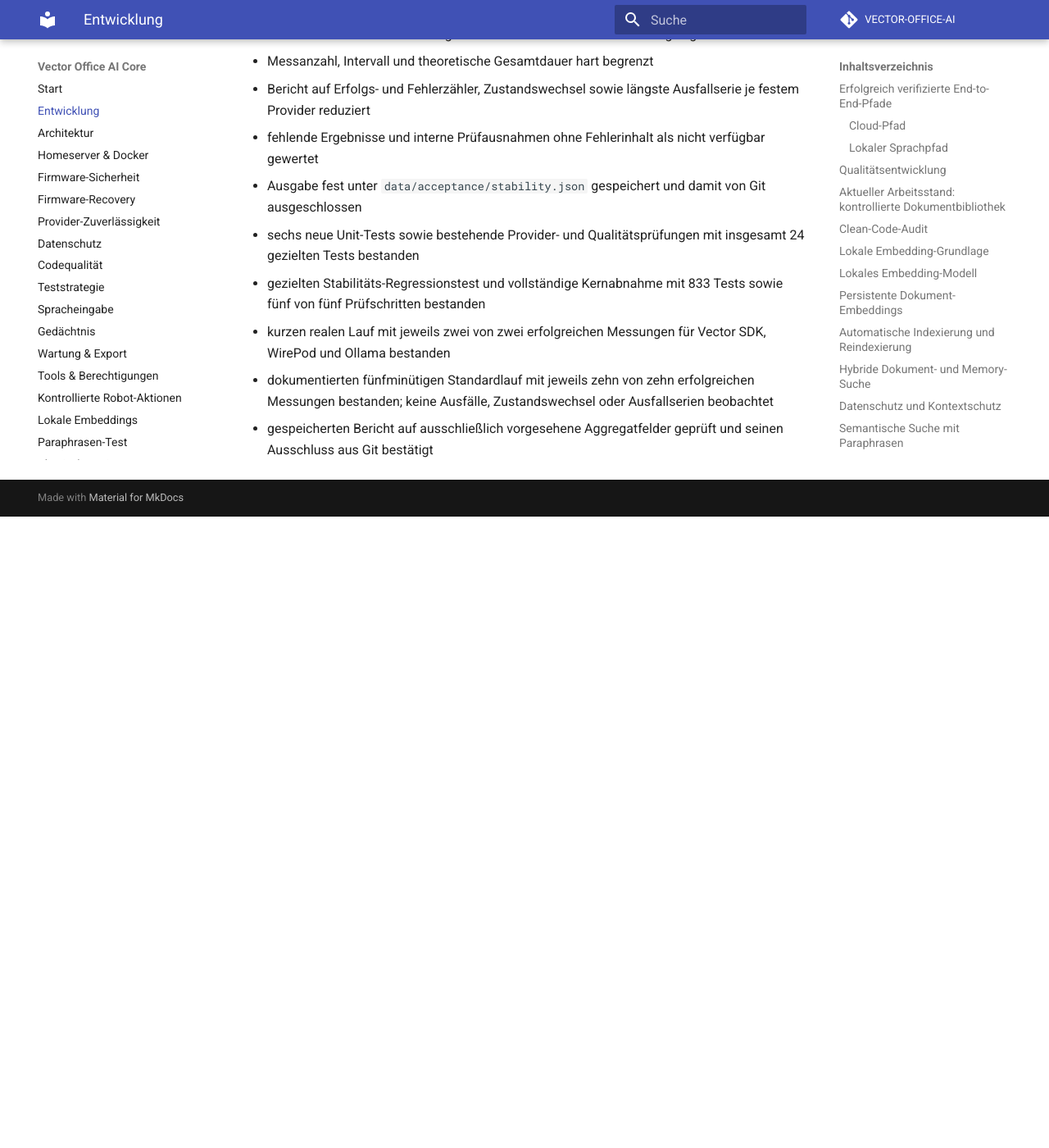
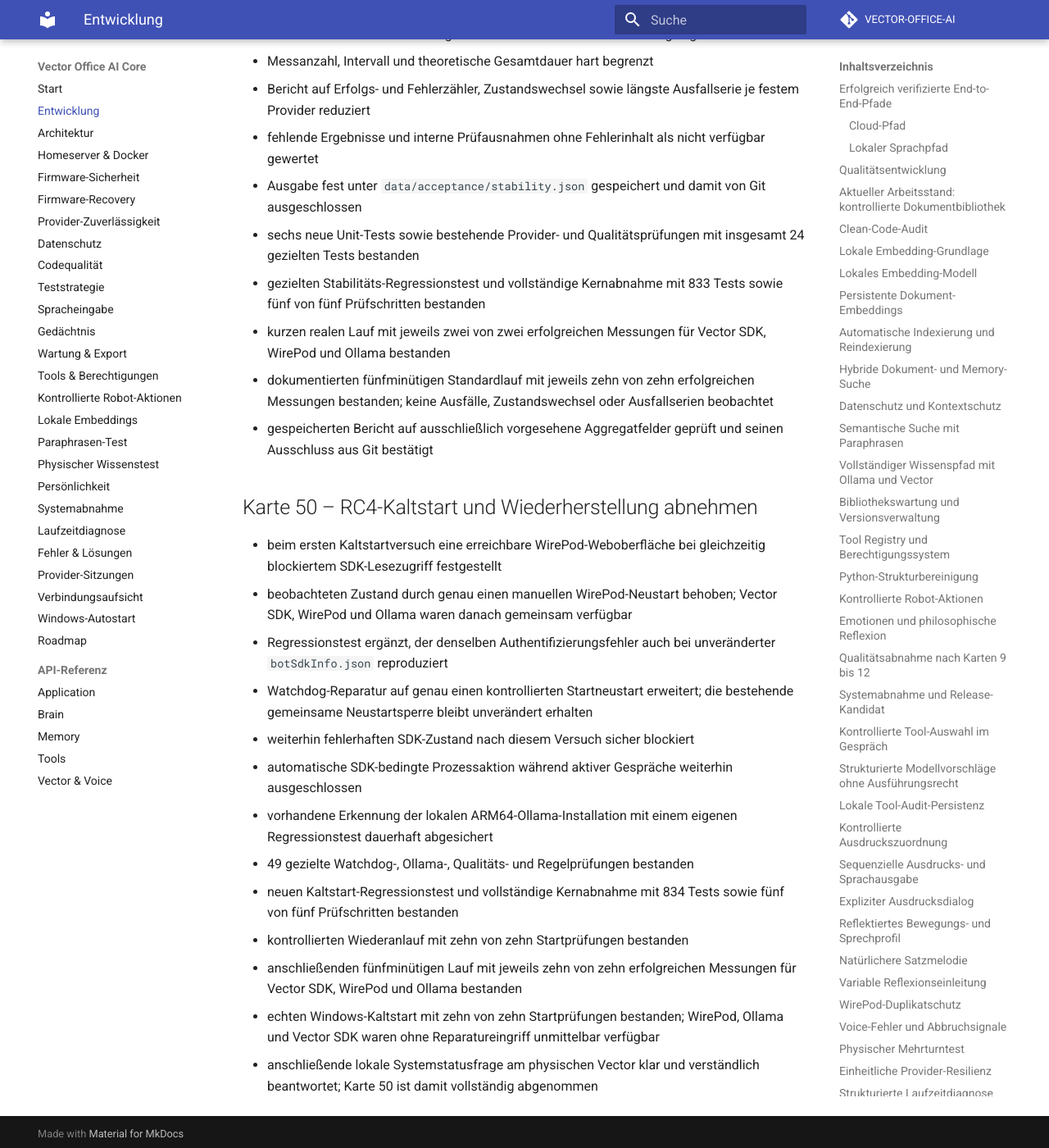
Before and after one commit to andrewojak1618-debug/VECTOR-OFFICE-AI, an MkDocs documentation site: the page built from docs/progress.md, in a window 1280 px wide and 1400 px high, scrolled down 41514 px. Shown: the whole window at 82% size. Built offline with MkDocs 1.6.1 and Material for MkDocs 9.7.7, drawn with Linux system fonts in a browser that asks for light colours; comment, search, counter and statistics services are not loaded; before the commit the page ends 42144 px from its top, so only the background shows below that.

Commit message:
release: prepare v0.2.0-rc.4

```diff
--- a/docs/progress.md
+++ b/docs/progress.md
@@ -1337,3 +1337,29 @@
   Ausfallserien beobachtet
 - gespeicherten Bericht auf ausschließlich vorgesehene Aggregatfelder geprüft
   und seinen Ausschluss aus Git bestätigt
+
+## Karte 50 – RC4-Kaltstart und Wiederherstellung abnehmen
+
+- beim ersten Kaltstartversuch eine erreichbare WirePod-Weboberfläche bei
+  gleichzeitig blockiertem SDK-Lesezugriff festgestellt
+- beobachteten Zustand durch genau einen manuellen WirePod-Neustart behoben;
+  Vector SDK, WirePod und Ollama waren danach gemeinsam verfügbar
+- Regressionstest ergänzt, der denselben Authentifizierungsfehler auch bei
+  unveränderter `botSdkInfo.json` reproduziert
+- Watchdog-Reparatur auf genau einen kontrollierten Startneustart erweitert;
+  die bestehende gemeinsame Neustartsperre bleibt unverändert erhalten
+- weiterhin fehlerhaften SDK-Zustand nach diesem Versuch sicher blockiert
+- automatische SDK-bedingte Prozessaktion während aktiver Gespräche weiterhin
+  ausgeschlossen
+- vorhandene Erkennung der lokalen ARM64-Ollama-Installation mit einem eigenen
+  Regressionstest dauerhaft abgesichert
+- 49 gezielte Watchdog-, Ollama-, Qualitäts- und Regelprüfungen bestanden
+- neuen Kaltstart-Regressionstest und vollständige Kernabnahme mit 834 Tests
+  sowie fünf von fünf Prüfschritten bestanden
+- kontrollierten Wiederanlauf mit zehn von zehn Startprüfungen bestanden
+- anschließenden fünfminütigen Lauf mit jeweils zehn von zehn erfolgreichen
+  Messungen für Vector SDK, WirePod und Ollama bestanden
+- echten Windows-Kaltstart mit zehn von zehn Startprüfungen bestanden; WirePod,
+  Ollama und Vector SDK waren ohne Reparatureingriff unmittelbar verfügbar
+- anschließende lokale Systemstatusfrage am physischen Vector klar und
+  verständlich beantwortet; Karte 50 ist damit vollständig abgenommen
--- a/docs/release-acceptance.md
+++ b/docs/release-acceptance.md
@@ -128,3 +128,20 @@
 verstanden. Damit sind die technischen und subjektiven RC3-Kriterien erfüllt
 und der gemeinsame Release-Stand für Commit und annotierten Tag
 `v0.2.0-rc.3` freigegeben.
+
+## Ergebnis des vierten Release-Kandidaten
+
+Am 7. September 2026 bestand der vorbereitete RC4-Stand den gezielten
+Kaltstart-Regressionstest und den vollständigen automatischen Kern mit 5/5
+Prüfungen und 834 automatisierten Tests. Der begrenzte lokale Stabilitätslauf
+erreichte für Vector SDK, WirePod und Ollama jeweils zehn von zehn erfolgreiche
+Messungen ohne Ausfall oder Zustandswechsel.
+
+Ein zunächst blockierter WirePod-SDK-Zugriff ließ sich durch genau einen
+kontrollierten Neustart wiederherstellen und wurde anschließend als dauerhafte,
+einmalig begrenzte Startreparatur abgesichert. Der folgende echte
+Windows-Kaltstart bestand zehn von zehn Prüfungen ohne notwendigen
+Reparatureingriff. Watchdog, Anwendung und WirePod liefen jeweils genau einmal;
+Vector SDK, WirePod und Ollama waren verfügbar. Der Nutzer bestätigte die
+anschließende Systemstatusantwort als klar und verständlich. Damit ist Karte 50
+abgenommen und `0.2.0-rc.4` für Release-Commit und annotierten Tag freigegeben.
--- a/docs/roadmap.md
+++ b/docs/roadmap.md
@@ -1,6 +1,18 @@
 # Roadmap
 
-## Aktueller Stand – RC2 abgeschlossen
+## Aktueller Stand – RC4 abgenommen
+
+- ✅ begrenzte WirePod-Einzelinstanzkorrektur beim Start geprüft
+- ✅ Vector-SDK-Verlust bei der Audioausgabe passiv abgesichert
+- ✅ fünfminütigen inhaltsfreien Stabilitätslauf ohne Ausfall bestanden
+- ✅ blockierte WirePod-SDK-Kaltstarts durch höchstens einen Neustart gehärtet
+- ✅ ARM64-Ollama-Installation dauerhaft durch einen Regressionstest abgedeckt
+- ✅ vollständige RC4-Kernabnahme mit 834 Tests und 5/5 Prüfschritten bestanden
+- ✅ Windows-Kaltstart mit 10/10 Prüfungen technisch bestanden
+- ✅ lokale Systemstatusfrage nach dem Kaltstart klar und verständlich beantwortet
+- ✅ RC4-Release-Commit und annotierten Tag `v0.2.0-rc.4` setzen
+
+## Historischer Stand – RC2 abgeschlossen
 
 - ✅ historischen Tag `v0.2.0-rc.1` unverändert erhalten
 - ✅ alle vorgesehenen Änderungen seit `v0.2.0-rc.1` integriert
@@ -38,7 +50,7 @@
   automatische Prozessbeendigung sicher behandeln
 - ✅ Karte 49: wiederholbaren lokalen Langzeitlauf mit inhaltsfreien
   Stabilitätskennzahlen ergänzen und im fünfminütigen Standardlauf abnehmen
-- ⏳ Karte 50: RC4-Kaltstart, Wiederherstellung und Langzeitbetrieb vollständig
+- ✅ Karte 50: RC4-Kaltstart, Wiederherstellung und Langzeitbetrieb vollständig
   abnehmen
 
 ## Release-Stabilisierung
@@ -55,6 +67,9 @@
 - ✅ automatischen RC3-Kern mit 820 Tests vollständig abnehmen
 - ✅ lokalen Ollama-Pfad und physischen Vector-Pfad für RC3 abnehmen
 - ✅ RC3-Release-Commit und annotierten Tag `v0.2.0-rc.3` setzen
+- ✅ automatischen RC4-Kern mit 834 Tests vollständig abnehmen
+- ✅ RC4-Kaltstart, Wiederherstellung und Langzeitbetrieb physisch bestätigen
+- ✅ RC4-Release-Commit und annotierten Tag `v0.2.0-rc.4` setzen
 
 ## Conversation Foundation
 
```
Also changed, not shown: CHANGELOG.md (+14 -0 lines), README.md (+29 -12 lines), docs/windows-startup.md (+22 -15 lines), 4 other files.
